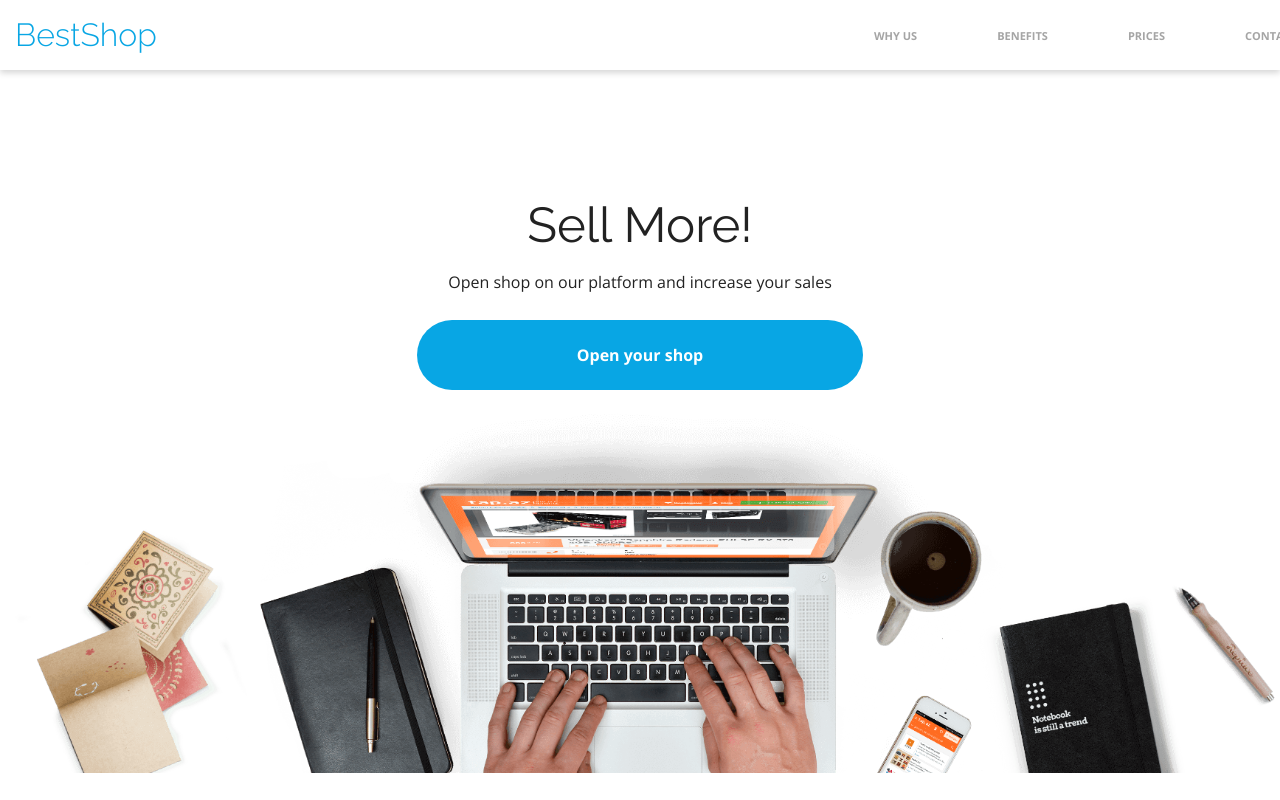
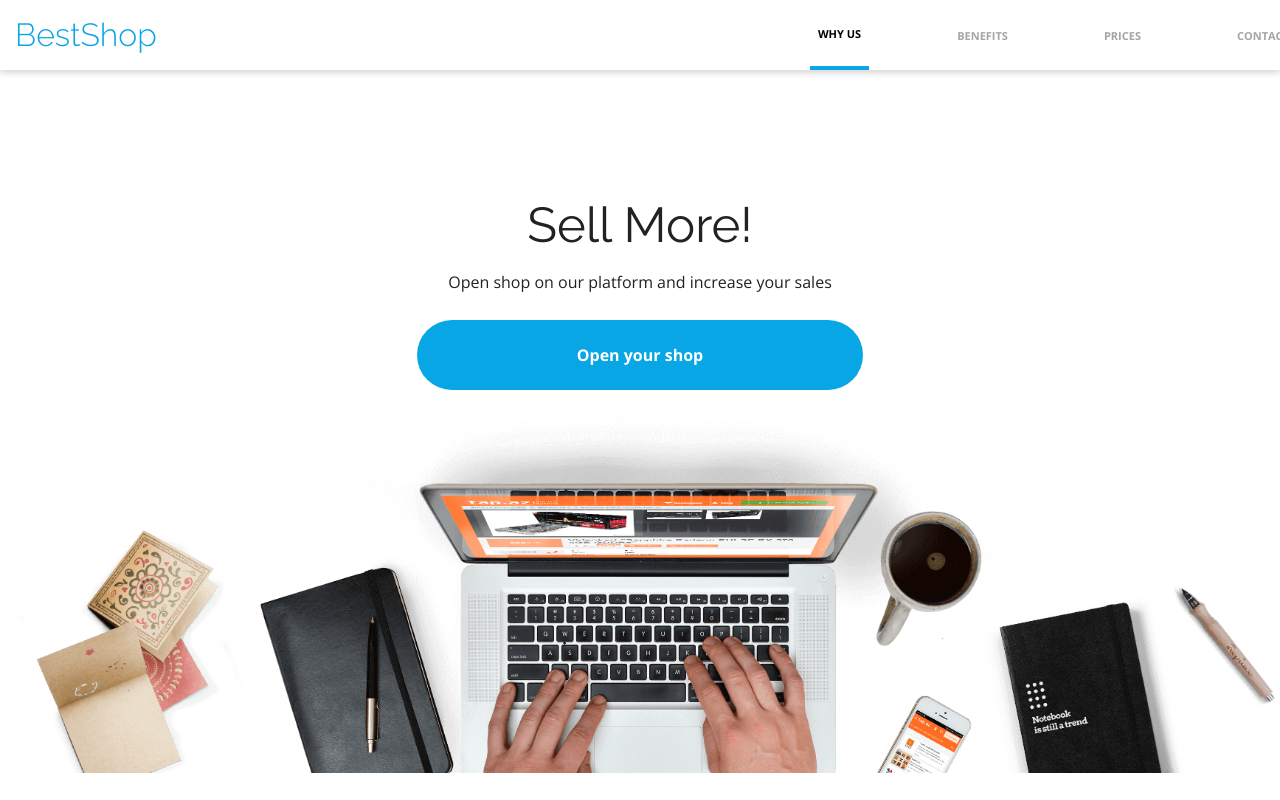
Before and after one commit to martafrackiewicz/best-shop, a plain HTML site: page index.html in a window 1280 px wide. In both pictures the pointer is over the link "WHY US". Shown: the top 800 px of the page. Drawn offline with nearby package versions, Linux system fonts and the light colour scheme.

Commit message:
add hover to nav menu

```diff
--- a/css/style.css
+++ b/css/style.css
@@ -66,8 +66,12 @@ body {
     height: 100%;
     display: flex;
     align-items: center;
+    padding: 0 8px;
 }
-
+.page-menu__list-link:hover {
+    border-bottom: 4px solid var(--c-primary);
+    color: var(--c-black);
+}
 .open-section {
     height: 712px;
     display: flex;
```
